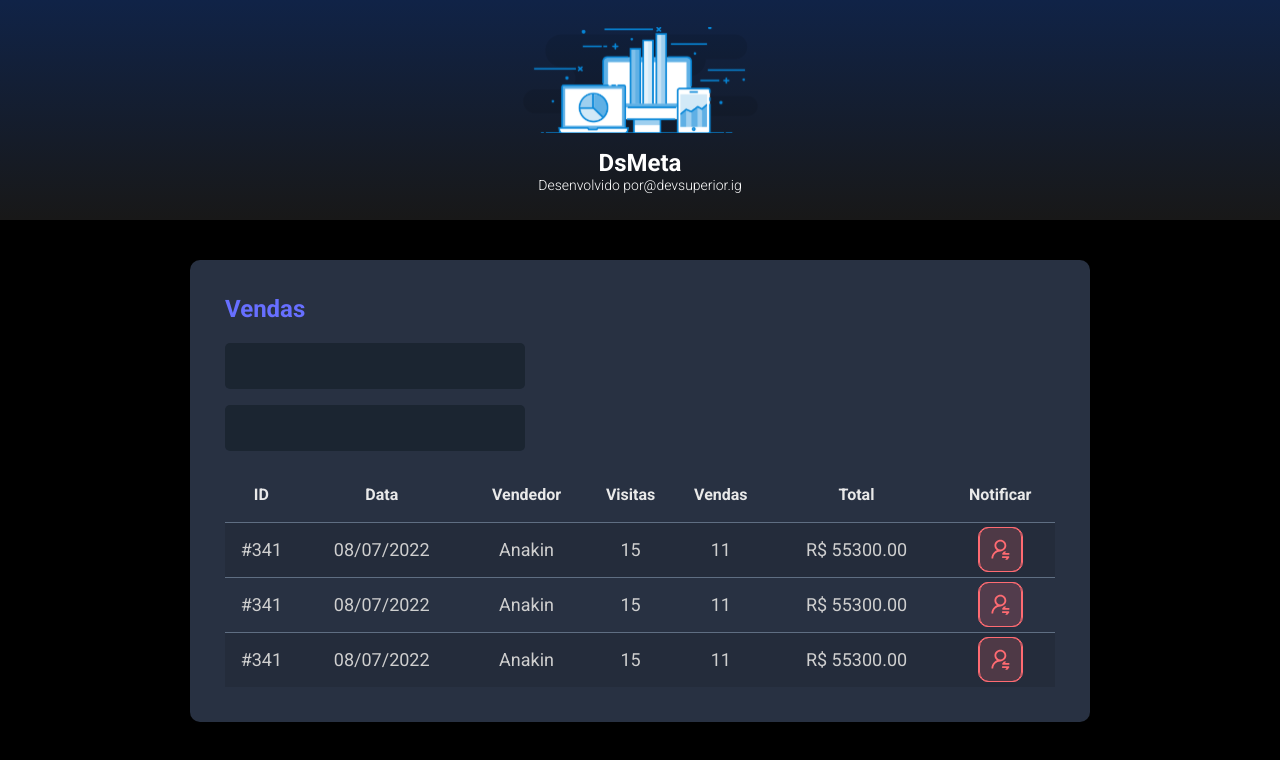
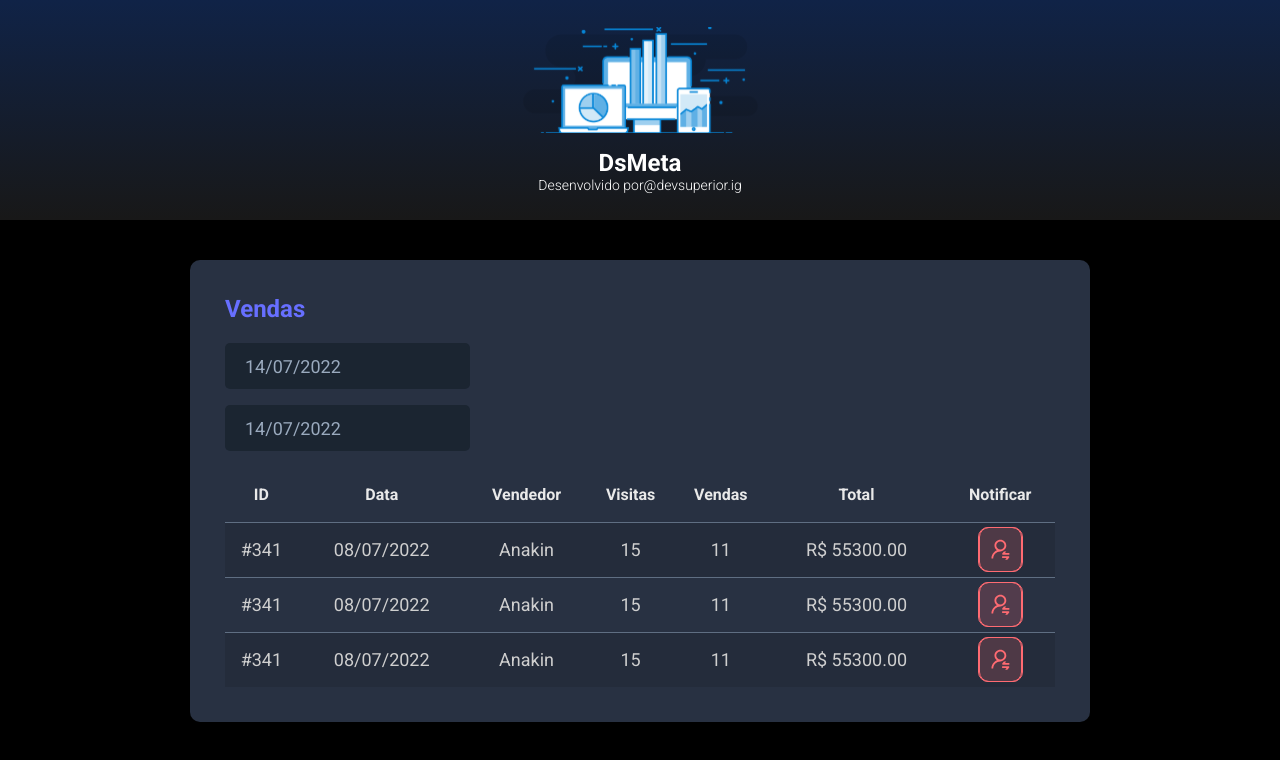
Before and after one commit to helbercl/dsmeta, a React (Vite) app in the folder frontend/: page / in a window 1280 px wide. Shown: the top 760 px of the page. Built offline with nearby package versions, Linux system fonts and the light colour scheme.

Commit message:
Datepicker

```diff
--- a/frontend/package.json
+++ b/frontend/package.json
@@ -9,7 +9,9 @@
     "preview": "vite preview"
   },
   "dependencies": {
+    "@types/react-datepicker": "4.4.2",
     "react": "^18.2.0",
+    "react-datepicker": "4.8.0",
     "react-dom": "^18.2.0"
   },
   "devDependencies": {
--- a/frontend/src/componentes/SalesCard/index.tsx
+++ b/frontend/src/componentes/SalesCard/index.tsx
@@ -1,3 +1,5 @@
+import DatePicker from 'react-datepicker';
+import "react-datepicker/dist/react-datepicker.css";
 import NotificationButton from "../NotificationButton";
 import './styles.css'
 function SalesCard() {
@@ -7,10 +9,20 @@ function SalesCard() {
                 <h2 className="ds-meta-sales-titles">Vendas</h2>
                 <div>
                     <div className="dsmeta-form-control-container">
-                        <input className="dsmeta-form-control" type="text" />
+                        <DatePicker
+                            selected={new Date()}
+                            onChange={(date: Date) => { }}
+                            className="dsmeta-form-control"
+                            dateFormat="dd/MM/yyyy"
+                        />
                     </div>
                     <div className="dsmeta-form-control-container">
-                        <input className="dsmeta-form-control" type="text" />
+                        <DatePicker
+                            selected={new Date()}
+                            onChange={(date: Date) => { }}
+                            className="dsmeta-form-control"
+                            dateFormat="dd/MM/yyyy"
+                        />
                     </div>
                 </div>
                 <div>
```
Also changed, not shown: 1 other file (tests, documents, lock files or other folders).
